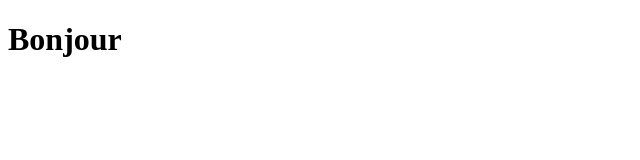
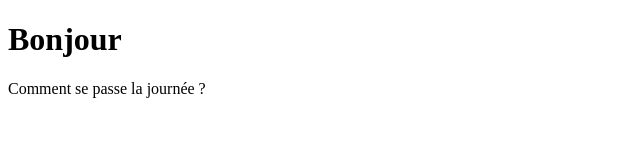
Before and after one commit to Emmanuel974/test_git, a plain HTML site: page index.html in a window 1280 px wide. Shown: the whole page, without its empty margins (0-640 px from the left). Drawn offline with Linux system fonts and the light colour scheme.

Commit message:
Ajout paragraphe

```diff
--- a/index.html
+++ b/index.html
@@ -6,5 +6,8 @@
 </head>
 <body>
 	<h1>Bonjour</h1>
+	<p>
+		Comment se passe la journée ?
+	</p>
 </body>
 </html>
```
